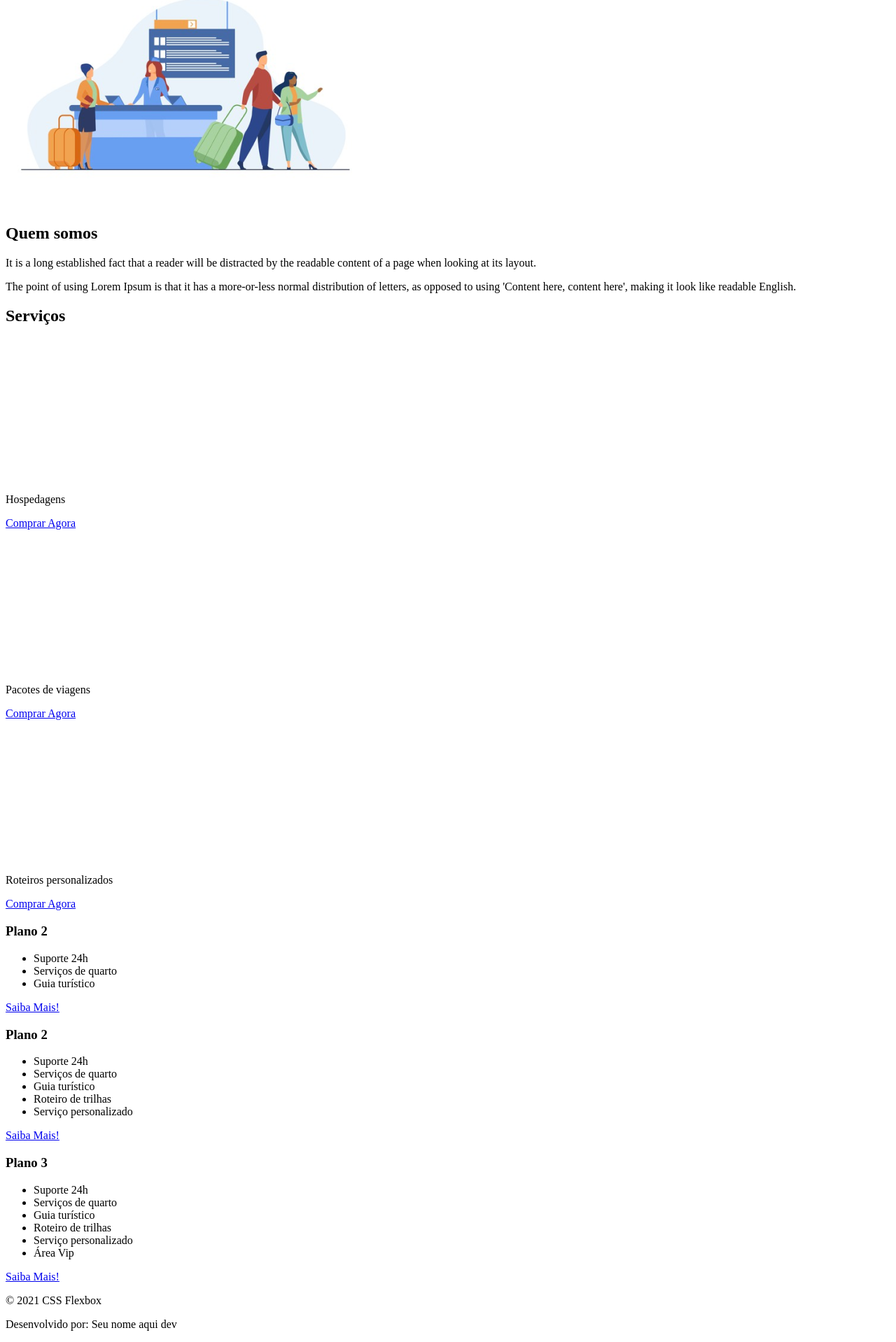
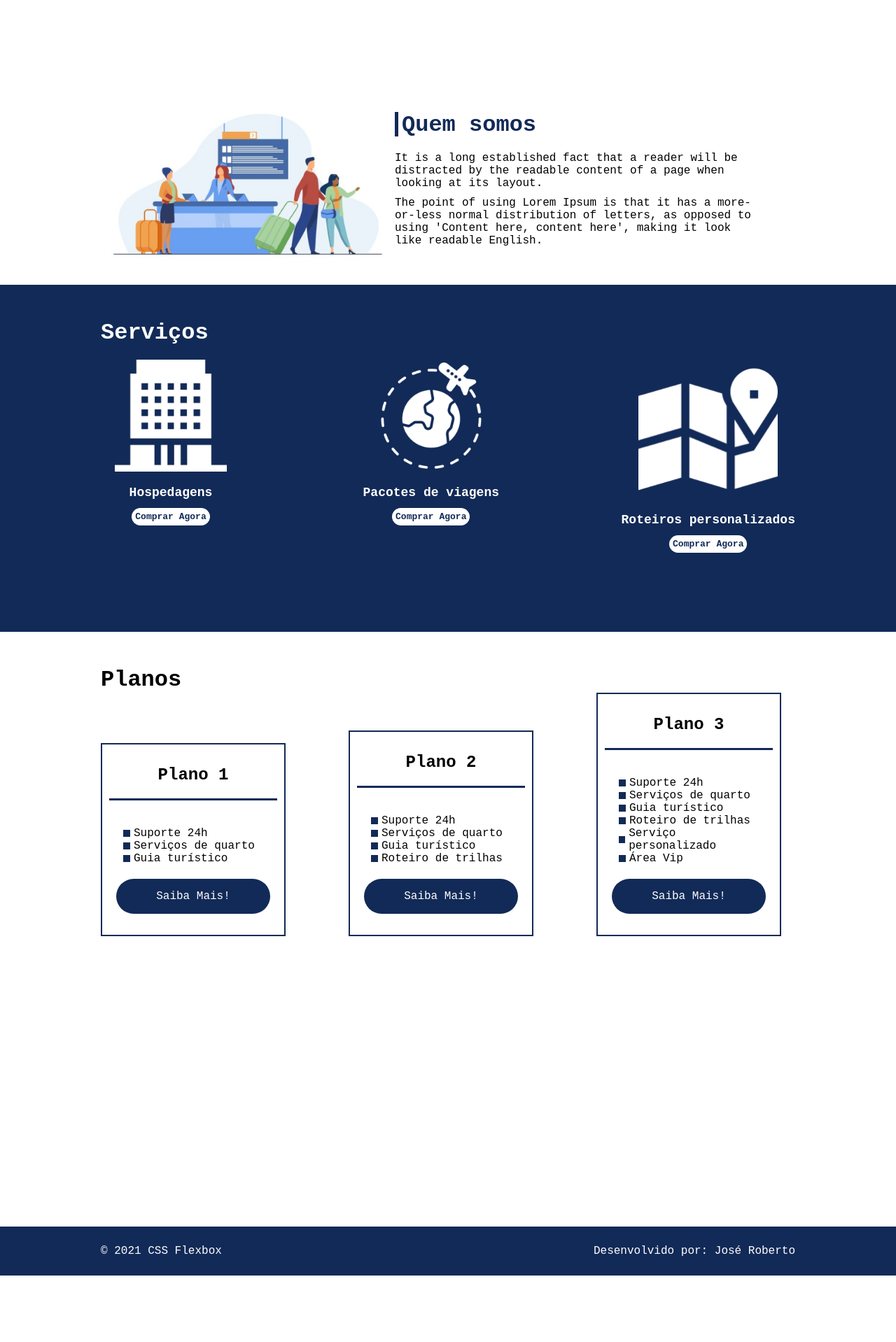
Before and after one commit to romeuroberto/project-flexbox, a plain HTML site: page flex-projeto/index.html in a window 1280 px wide. Shown: the part 784-2702 px from the top of the page at 70% size. After the commit the page ends 2607 px from the top, so only its background shows below. Drawn offline with Linux system fonts and the light colour scheme.

Commit message:
Fim do projeto

```diff
--- a/flex-projeto/index.html
+++ b/flex-projeto/index.html
@@ -4,23 +4,25 @@
     <meta charset="UTF-8">
     <meta name="viewport" content="width=device-width, initial-scale=1.0">
     <title>Flex Turismos</title>
-    <link rel="stylesheet" href="./style.css">
+    <link rel="stylesheet" href="style.css">
 </head>
 <body>
     <header>
-        <h1>FlexTurismos</h1>
-        <ul>
+        <div class="flex-container menu">
+            <div><h1>FlexTurismos</h1></div>
+            <ul class="list-items">
                 <li><a href="#quem-somos">Quem Somos</a></li>
                 <li><a href="#servicos">Serviços</a></li>
                 <li><a href="#planos">Planos</a></li>
+        </div>
         </ul>
     </header>
 
-    <div>
-        <div>
+    <div class="flex-container apresentacao">
+        <div class="texto-apresentacao">
             <h1>Flex <br>Turismos</h1>
             <p>O melhor serviço para você!</p>
-            <a href="">Saiba Mais!</a>
+            <a href="" class="btn">Saiba Mais!</a>
         </div>
 
         <div>
@@ -28,71 +30,78 @@
         </div>
     </div>
 
-    <div>
-        <div>
-            <img src="./images/1-quem-somos.png" alt="balcão de atendimento">
-        </div>
+    <div class="flex-container" id="quem-somos">
 
         <div>
             <h2>Quem somos</h2>
             <p>It is a long established fact that a reader will be distracted by the readable content of a page when looking at its layout. </p>
             <p>The point of using Lorem Ipsum is that it has a more-or-less normal distribution of letters, as opposed to using 'Content here, content here', making it look like readable English.</p>
         </div>
+
+        <div>
+            <img src="./images/1-quem-somos.png" alt="balcão de atendimento">
+        </div>
     </div>
 
-    <div>
+    <div class="container-externo">
+        <div class="flex-container" id="servicos">
             <div>
                 <h2>Serviços</h2>
             </div>
 
-        <div>
-            <div>
+            <div class="list-servicos">
+                <div class="item-servico">
                     <div><img src="./images/icon-2.png" alt="hospedagens"></div>
                     <p>Hospedagens</p>
                     <a href="#">Comprar Agora</a>
                 </div>
 
-            <div>
+                <div class="item-servico">
                    <div><img src="./images/icon-1.png" alt="pacote de viagens"></div>
                    <p>Pacotes de viagens</p>
                    <a href="#">Comprar Agora</a>
                 </div>
 
-            <div>
+                <div class="item-servico">
                     <div><img src="./images/icon-3.png" alt="roteiros personalizados"></div>
                     <p>Roteiros personalizados</p>
                     <a href="#">Comprar Agora</a>
                 </div>
-
+            </div>
         </div>
     </div>
 
-    <div>
+    <div class="flex-container" id="planos">
 
-        <div>
-            <h3>Plano 2</h3>
+        <div><h2>Planos</h2></div>
+
+        <div class="list-planos">
+            <div class="item-plano">
+                <h3>Plano 1</h3>
+                <br>
                 <ul>
                     <li>Suporte 24h</li>
                     <li>Serviços de quarto</li>
                     <li>Guia turístico</li>
                 </ul>
-            <a href="#">Saiba Mais!</a>
+                <a href="#" class="btn">Saiba Mais!</a>
             </div>
 
-        <div>
+            <div class="item-plano">
                 <h3>Plano 2</h3>
+                <br>
                 <ul>
                     <li>Suporte 24h</li>
                     <li>Serviços de quarto</li>
                     <li>Guia turístico</li>
                     <li>Roteiro de trilhas</li>
-                <li>Serviço personalizado</li>
                 </ul>
-            <a href="#">Saiba Mais!</a>
+                <a href="#" class="btn">Saiba Mais!</a>
             </div>
 
-        <div>
+            <div class="item-plano">
                 <h3>Plano 3</h3>
+                <br>
                 <ul>
                     <li>Suporte 24h</li>
                     <li>Serviços de quarto</li>
@@ -101,13 +110,17 @@
                     <li>Serviço personalizado</li>
                     <li>Área Vip</li>
                 </ul>
-            <a href="#">Saiba Mais!</a>
+                <a href="#" class="btn">Saiba Mais!</a>
+            </div>
+
         </div>
     </div>
 
     <footer>
+        <div class="flex-container footer">
             <p>&copy; 2021 CSS Flexbox</p>
-        <p>Desenvolvido por: Seu nome aqui dev</p>
+        <p>Desenvolvido por: José Roberto</p>
+        </div>
     </footer>
 </body>
 </html>
--- a/flex-projeto/style.css
+++ b/flex-projeto/style.css
@@ -0,0 +1,287 @@
+* {
+    margin: 0;
+    padding: 0;
+    font-family: 'Courier New', Courier, monospace;
+}
+
+ul{
+    list-style: none;
+    margin: 0;
+    padding: 0;
+}
+
+ul li a {
+    text-decoration: none;
+}
+
+div img {
+    display: block;
+    width: 100%;
+}
+
+.flex-container {
+    display: flex;
+    max-width: 992px;
+    width: 100%;
+    margin: auto;
+    min-width: 320px;
+}
+
+header{
+    background-color: #122a57;
+    height: 100px;
+    display: flex;
+    align-items: center;
+    color: #fff;
+}
+
+header .list-items {
+    display: flex;
+    width: 100%;
+    max-width: 250px;
+    justify-content: space-between;
+    align-items: center;
+}
+
+header .menu {
+    justify-content: space-between;
+}
+
+.list-items li a {
+    color: #fff;
+}
+.apresentacao {
+    height: 100vh;
+    align-items: center;
+    justify-content: space-between;
+}
+
+.texto-apresentacao {
+    min-height: 200px;
+}
+
+.texto-apresentacao h1 {
+    color: #122a57;
+    font-size: 48px;
+    margin-bottom: 10px;
+}
+
+.btn {
+    background-color: #122a57;
+    color: #fff;
+    text-align: center;
+    border-radius: 30px;
+    width: 220px;
+    height: 50px;
+    text-decoration: none;
+    line-height: 50px;
+    margin-top: 10px;
+    margin-bottom: 10px;
+    display: block;
+}
+
+#quem-somos {
+    flex-direction: row-reverse;
+    align-items: center;
+    justify-content: space-between;
+}
+
+#quem-somos h2 {
+    font-size: 32px;
+    color: #122a57;
+    display: flex;
+    margin-bottom: 20px;
+}
+
+#quem-somos h2::before {
+    content: "";
+    height: 35px;
+    width: 5px;
+    margin-right: 5px;
+    background-color: #122a57;
+    position: relative;
+}
+
+#quem-somos p {
+    margin-bottom: 10px;
+    width: 90%;
+}
+
+#quem-somos img {
+    min-width: 420px
+}
+
+.container-externo {
+    background-color: #122a57;
+    width: 100%;
+}
+
+#servicos {
+    flex-direction: column;
+    padding-top: 50px;
+    padding-bottom: 100px;
+}
+#servicos h2 {
+    color: #fff;
+    font-size: 32px;
+    margin-bottom: 20px;
+}
+
+.list-servicos {
+    display: flex;
+    justify-content: space-between;
+}
+
+.list-servicos .item-servico {
+    text-align: center;
+}
+
+.item-servico a {
+    width: 220px;
+    background-color: #fff;
+    border-radius: 30px;
+    height: 50px;
+    text-align: center;
+    margin-top:  20px;
+    line-height: 50px;
+    padding: 5px 5px;
+    color: #122a57;
+    font-size: 13px;
+    text-decoration: none;
+    font-weight: 700;
+}
+.item-servico p {
+    font-weight: 700;
+    font-size: 18px;
+    margin-top: 20px;
+    color: #fff;
+}
+
+.item-servico img {
+    width: 80%;
+    margin: auto;
+}
+
+#planos {
+    flex-direction: column;
+    min-height: 100vh;
+    padding-top: 50px;
+}
+
+#planos h2 {
+    font-size: 32px;
+}
+
+.list-planos {
+    display: flex;
+    align-items: flex-end;
+    justify-content: space-between;
+}
+
+.item-plano {
+    flex: 1;
+    border: 2px solid #122a57;
+    margin-right: 20px;
+    padding: 10px;
+    max-width: 240px;
+}
+
+.item-plano .btn {
+    margin: auto;
+    margin-bottom: 20px;
+}
+
+.item-plano h3 {
+    font-size: 24px;
+    display: flex;
+    flex-direction: column;
+    text-align: center;
+    margin-top: 20px;
+}
+
+.item-plano h3::after {
+    content: "";
+    background-color: #122a57;
+    width: 100%;
+    height: 3px;
+    margin-top: 20px;
+    margin-bottom: 10px;
+}
+
+.item-plano ul {
+    padding: 10px 20px;
+    display: flex;
+    flex-direction: column;
+    margin-bottom: 10px;
+}
+
+.item-plano ul li {
+    display: flex;
+    flex-wrap: nowrap;
+    align-items: center;
+}
+.item-plano ul li::before {
+    content: "";
+    width: 10px;
+    height: 10px;
+    background-color: #122a57;
+    margin-right: 5px;
+}
+
+footer {
+    background-color: #122a57;
+    height: 70px;
+    display: flex;
+    align-items: center;
+}
+
+footer .footer {
+    justify-content: space-between;
+    color: #fff;
+}
+
+
+/* mobile */
+
+@media(max-width: 992px) {
+    .flex-container {
+        flex-direction: column;
+    }
+
+    .apresentacao {
+        flex-direction: column-reverse;
+    }
+
+    .apresentacao .texto-apresentacao {
+        width: 100%;
+    }
+    #quem-somos {
+        flex-direction: column-reverse;
+    }
+    #quem-somos img {
+        min-width: 320px;
+        margin: auto;
+    }
+
+    .list-servicos {
+        flex-direction: column;
+    }
+
+    .item-servico img {
+        width: 50%;
+        margin: auto;
+    }
+
+    .list-planos {
+        flex-direction: column;
+        align-items: flex-start;
+        margin-bottom: 20px;
+    }
+
+    .list-planos .item-plano {
+        max-width: 90%;
+        margin: auto;
+        width: 100%;
+        margin-bottom: 20px;
+    }
+}
```
Lines whose indentation alone changed are shown as unchanged.
